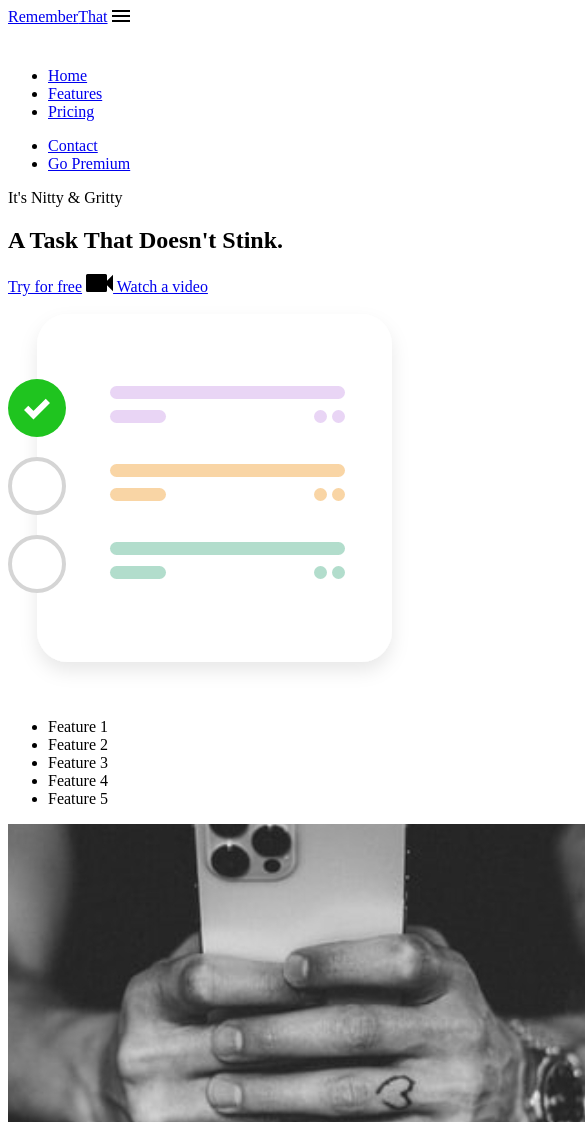
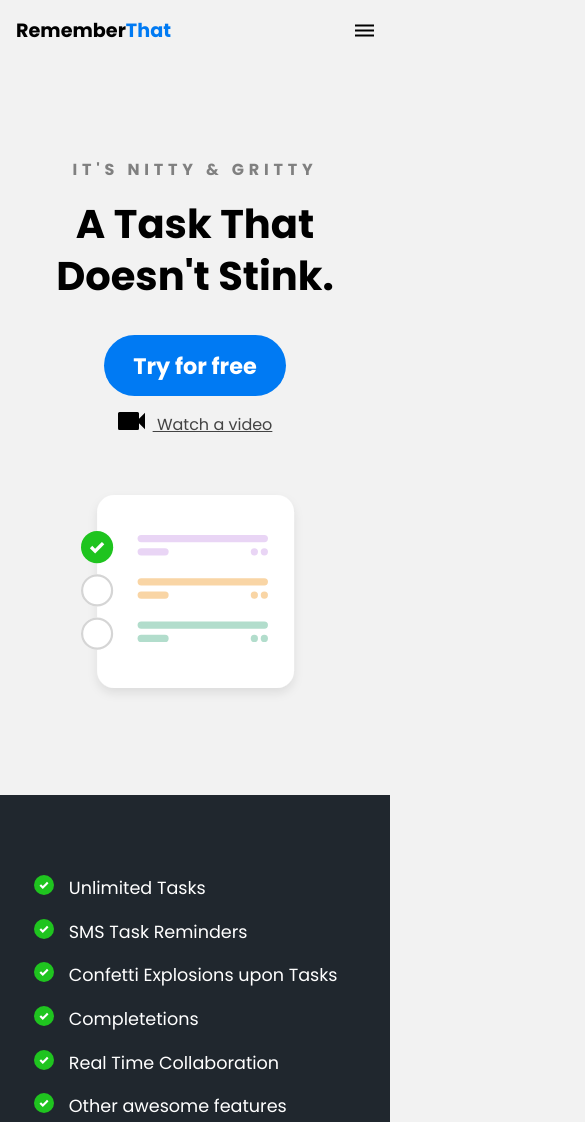
Before and after one commit to EvianTan/responsive-frontend, a plain HTML site: page index.html in a window 390 px wide. Shown: the top 1122 px of the page, 585 px wide, since content can reach past the window. Drawn offline with Linux system fonts and the light colour scheme.

Commit message:
style as mobile first

```diff
--- a/css/main.scss
+++ b/css/main.scss
@@ -0,0 +1,191 @@
+@import url('https://fonts.googleapis.com/css2?family=Montserrat:wght@700&family=Poppins:wght@400;700&display=swap');
+
+:root {
+  --primary-color: #007AF3;
+}
+
+body {
+  background: #f2f2f2;
+  margin: 0;
+  font-family: 'Poppins';
+}
+
+.navbar {
+  background: while;
+  padding: 1em;
+
+  .logo {
+    text-decoration: none;
+    font-weight: bold;
+    color: black;
+    font-size: 1.2em;
+
+    span {
+      color: var(--primary-color);
+    }
+  }
+
+  nav {
+    display: none;
+  }
+
+  .container {
+    display: flex;
+    place-content: space-between;
+  }
+}
+
+.mobile-menu {
+  cursor: pointer;
+}
+
+a {
+  color: #444444;
+}
+
+ul {
+  list-style-type: none;
+  margin: 0;
+  padding: 0;
+}
+
+section {
+  padding: 5em 2em;
+}
+
+.hero {
+  text-align: center;
+}
+
+.left-col {
+  .subhead {
+    text-transform: uppercase;
+    font-weight: bold;
+    color: gray;
+    letter-spacing: .3em;
+  }
+
+  h1 {
+    font-size: 2.5em;
+    line-height: 1.3em;
+    margin-top: .2em;
+  }
+
+  .primary-cta {
+    background: var(--primary-color);
+    color: white;
+    text-decoration: none;
+    padding: .6em 1.3em;
+    font-size: 1.4em;
+    border-radius: 5em;
+    font-weight: bold;
+    display: inline-block;
+  }
+
+  .watch-video-cta {
+    display: block;
+    margin-top: 1em;
+
+    img {
+      margin-right: .5em;
+    }
+  }
+}
+
+.hero-img {
+  width: 70%;
+  margin-top: 3em;
+}
+
+.features-section {
+  background: #20272E;
+  color: white;
+}
+
+ul.features-list {
+  margin: 0;
+  padding-left: .1em;
+  // come back to this later
+
+  li {
+    font-size: 1.1em;
+    margin-bottom: 1em;
+    margin-left: 2em;
+    position: relative;
+
+    &:before {
+      content: '';
+      left: -2em;
+      position: absolute;
+      width: 20px;
+      height: 20px;
+      background-image: url(../images/bullet.svg);
+      background-size: contain;
+      margin-right: .5em;
+    }
+  }
+}
+
+.features-section img {
+  display: none;
+}
+
+.testimonials-section {
+  background: var(--primary-color);
+  color: white;
+
+  li {
+    background: #006BD6;
+    text-align: center;
+    padding: 2em 1em;
+    width: 80%;
+    margin: 0 auto 5em auto;
+    border-radius: 1em;
+
+    img {
+      width: 5em;
+      height: 5em;
+      border: 5px solid #006BD6;
+      border-radius: 50%;
+      margin-top: -4.5em;
+    }
+  }
+}
+
+h2 {
+  font-size: 2em;
+}
+
+label {
+  display: block;
+  font-size: 1.2em;
+  margin-bottom: .5em;
+}
+
+input, textarea {
+  width: 100%;
+  padding: .8em;
+  margin-bottom: 1em;
+  border-radius: .3em;
+  border: 1px solid gray;
+  box-sizing: border-box;
+}
+
+input[type="submit"] {
+  background-color: var(--primary-color);
+  color: white;
+  font-weight: bold;
+  font-size: 1.3em;
+  border: none;
+  margin-bottom: 5em;
+  border-radius: 5em;
+  display: inline-block;
+  padding: .8em 2em;
+  width: unset;
+  cursor: pointer;
+}
+
+iframe {
+  width: 100%;
+  height: 300px;
+}
--- a/index.html
+++ b/index.html
@@ -9,9 +9,9 @@
 <body>
   <div class="navbar">
     <div class="container">
-      <a href="#">Remember<span>That</span></a>
+      <a class="logo" href="#">Remember<span>That</span></a>
 
-      <img id="mobile-cta" src="images/menu.svg" alt="Open Navigation">
+      <img id="mobile-cta" class="mobile-menu" src="images/menu.svg" alt="Open Navigation">
 
       <nav>
         <img id="mobile-exit" class="mobile-menu-exit" src="images/exit.svg" alt="">
@@ -49,12 +49,13 @@
 
   <section class="features-section">
     <div class="container">
-      <ul>
-        <li>Feature 1</li>
-        <li>Feature 2</li>
-        <li>Feature 3</li>
-        <li>Feature 4</li>
-        <li>Feature 5</li>
+      <ul class="features-list">
+        <li>Unlimited Tasks</li>
+        <li>SMS Task Reminders</li>
+        <li>Confetti Explosions upon Tasks</li>
+        <li>Completetions</li>
+        <li>Real Time Collaboration</li>
+        <li>Other awesome features</li>
       </ul>
 
       <img src="images/holding-phone.jpg" alt="Man holding phone">
```
Also changed, not shown: css/main.css, 1 other file.
